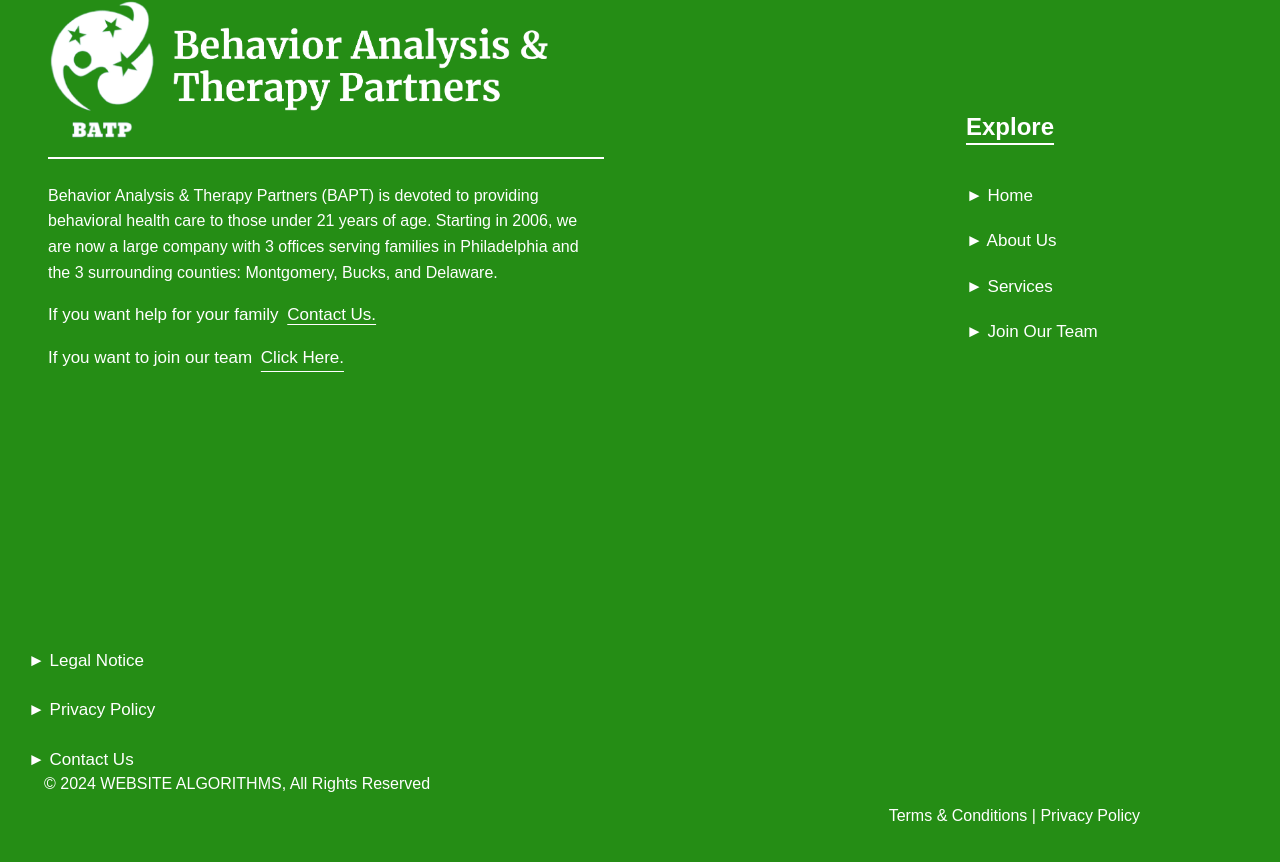
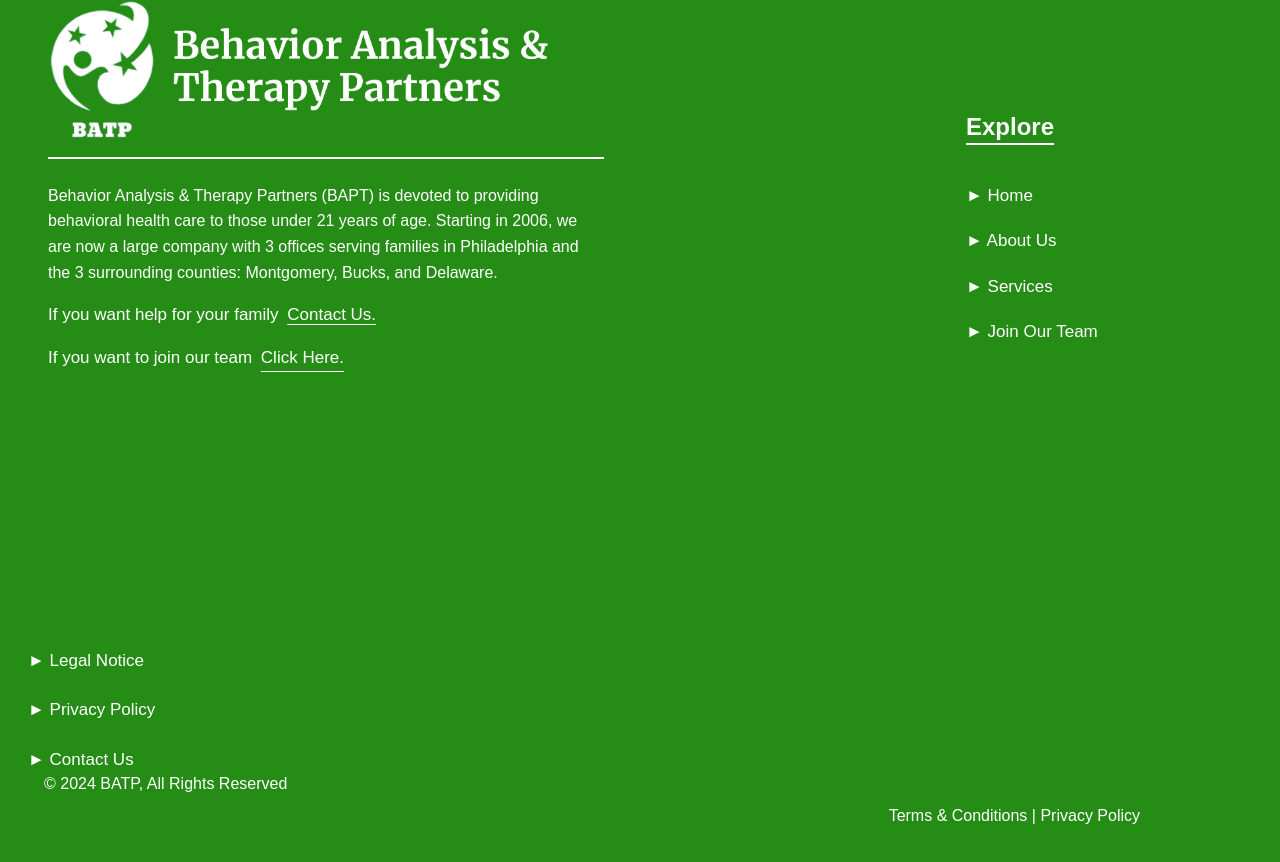
Before and after one commit to shanedsouzatx/demodesignclone, a Next.js app: page / in a window 1280 px wide. Shown: the part 2318-3180 px from the top of the page. Built offline with nearby package versions, Linux system fonts and the light colour scheme.

Commit message:
'pushed'

```diff
--- a/src/components/Home/Hero/Hero.tsx
+++ b/src/components/Home/Hero/Hero.tsx
@@ -40,7 +40,7 @@
             >
               <FaInfoCircle className="text-blue-500 " />
               {showTooltip && (
-                <div className="absolute z-10 w-96 p-4 rounded-lg shadow-lg border bg-gray-300 border-gray-200 right-2 bottom-6">
+                <div className="absolute z-10 w-max md:w-96 p-4 rounded-lg shadow-lg border bg-gray-300 border-gray-200 right-2 bottom-6">
                   <div className="text-sm text-gray-700">
                     <ul className="list-disc list-inside">
                       <li>Andrew Jackson School</li>
--- a/src/components/main/Footer/Footer.tsx
+++ b/src/components/main/Footer/Footer.tsx
@@ -108,7 +108,7 @@
       </div>
 
       <div className="text-center md:text-left sm:pl-11 md:ml-11 max-w-7xl mx-auto !pb-2 xl:-ml-7">
-        <p>&copy; 2024 WEBSITE ALGORITHMS, All Rights Reserved</p>
+        <p>&copy; 2024 BATP, All Rights Reserved</p>
       </div>
 
       {/* Privacy Policy Modal */}
```
